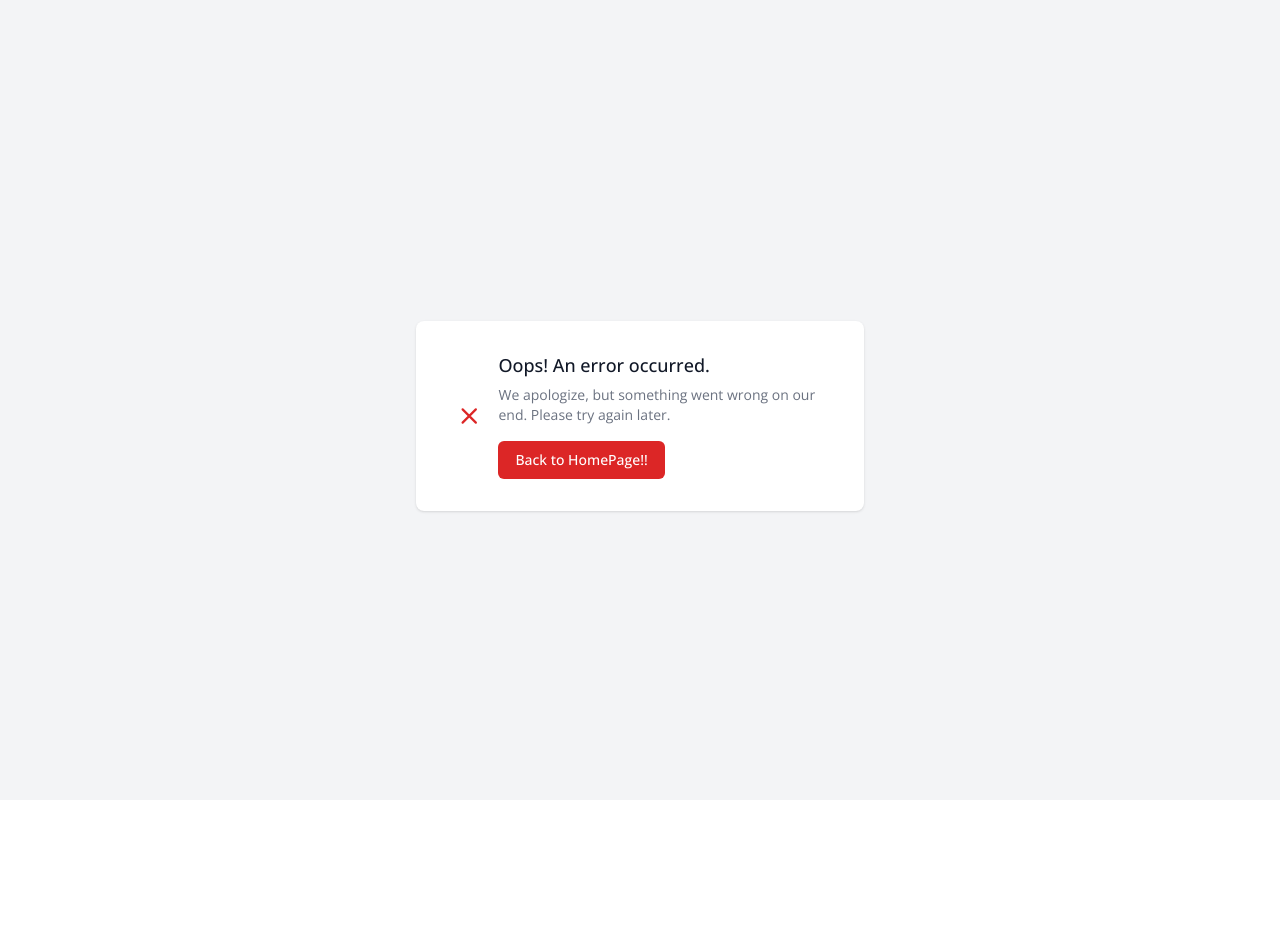
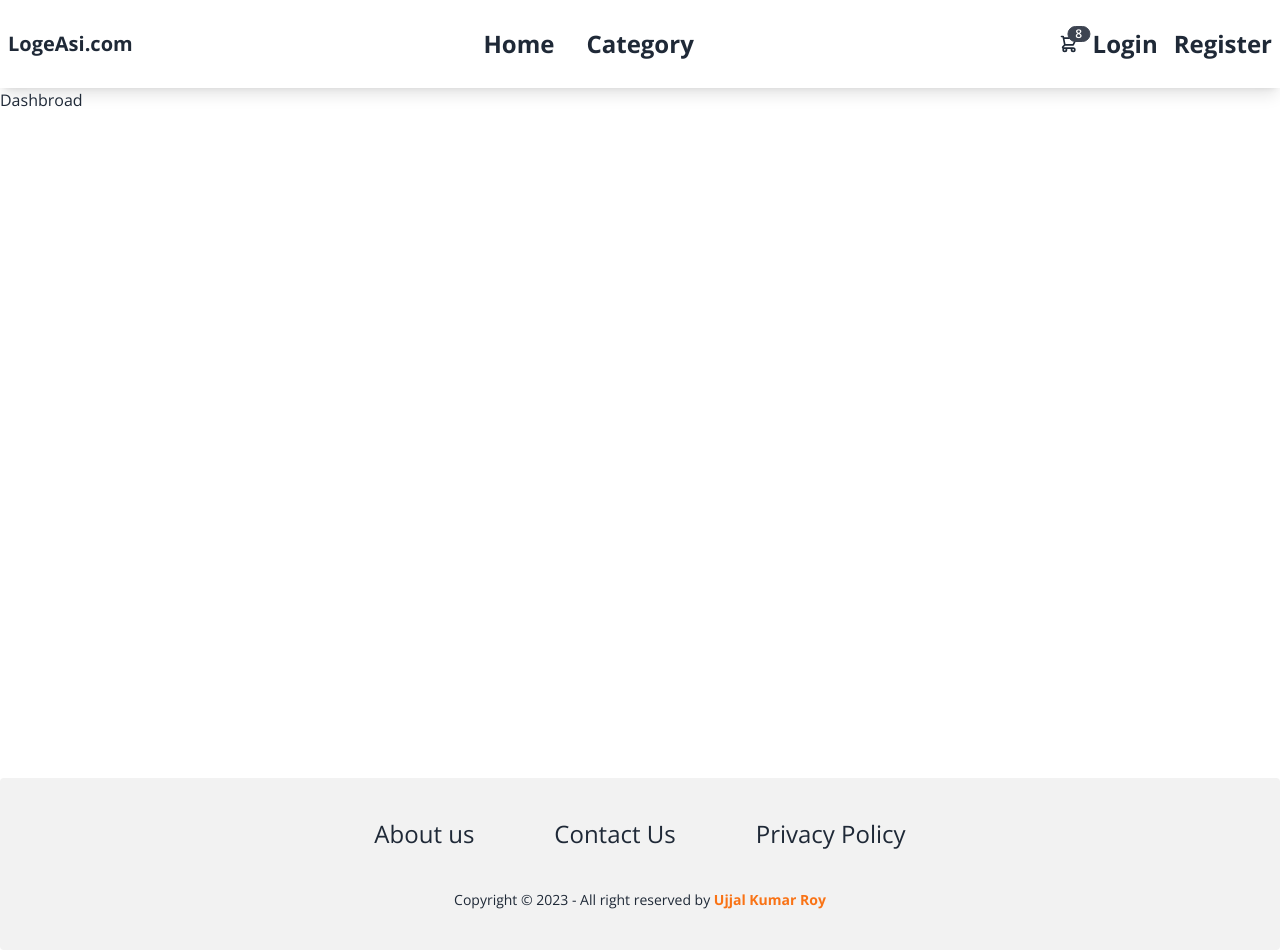
Before and after one commit to Ujjal-ENG/LogeAsi.com, a React (Vite) app in the folder client/: page /dashboard in a window 1280 px wide. Before the commit the page ends 800 px from the top, so only its background shows below. Built offline with nearby package versions, Linux system fonts and the light colour scheme.

Commit message:
added the dashbroad pages

```diff
--- /dev/null
+++ b/client/src/components/pages/user/Dashbroad.jsx
@@ -0,0 +1,7 @@
+import React from 'react';
+
+function Dashbroad() {
+    return <div>Dashbroad</div>;
+}
+
+export default Dashbroad;
--- a/client/src/components/routes/App.Routes.jsx
+++ b/client/src/components/routes/App.Routes.jsx
@@ -10,6 +10,7 @@ import Policy from '../pages/FooterPage/Policy';
 import Home from '../pages/Home';
 import Login from '../pages/Login';
 import Register from '../pages/Register';
+import Dashbroad from '../pages/user/Dashbroad';
 
 export const router = createBrowserRouter([
     {
@@ -44,6 +45,10 @@ export const router = createBrowserRouter([
             {
                 path: 'register',
                 element: <Register />
+            },
+            {
+                path: 'dashboard',
+                element: <Dashbroad />
             }
         ]
     }
```
